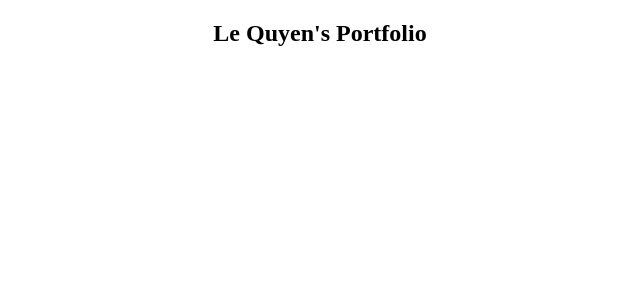
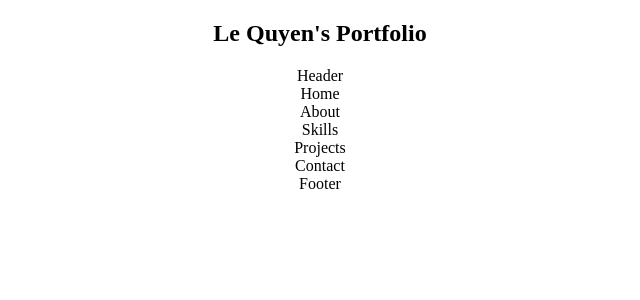
Before and after one commit to quynguy/quynguy-portfolio, a React (Create React App) app: page / in a window 1280 px wide. Shown: the top 300 px of the page, without its empty margins (320-960 px from the left). Built offline with nearby package versions, Linux system fonts and the light colour scheme.

Commit message:
added footer component and imported all components to app.js

```diff
--- a/src/App.js
+++ b/src/App.js
@@ -1,9 +1,27 @@
 import './App.css';
+
+import Header from './components/Header';
+import Footer from './components/Footer';
+
+import Home from './components/Home';
+import About from './components/About';
+import Skills from './components/Skills';
+import Contact from './components/Contact';
+import Projects from './components/Projects';
+
+
 
 function App() {
   return (
     <div className="App">
       <h2> Le Quyen's Portfolio </h2>
+      <Header />
+      <Home />
+      <About />
+      <Skills />
+      <Projects />
+      <Contact />
+      <Footer />
     </div>
   );
 }
--- a/src/components/About.js
+++ b/src/components/About.js
@@ -6,4 +6,4 @@ const About = () => {
   )
 }
 
-export default About
+export default About;
--- /dev/null
+++ b/src/components/Footer.js
@@ -0,0 +1,9 @@
+import React from 'react'
+
+const Footer = () => {
+  return (
+    <div>Footer</div>
+  )
+}
+
+export default Footer
--- a/src/components/Skills.js
+++ b/src/components/Skills.js
@@ -5,3 +5,5 @@ export const Skills = () => {
     <div>Skills</div>
   )
 }
+
+export default Skills;
```
